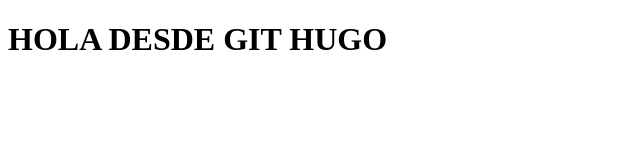
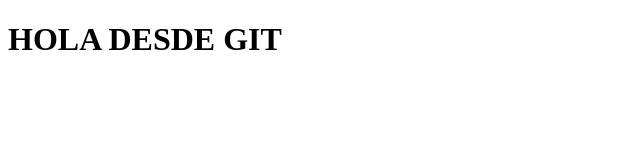
Before and after one commit to HugoCondor23/ambienteMatutino, a plain HTML site: page index.html in a window 1280 px wide. Shown: the whole page, without its empty margins (0-640 px from the left). Drawn offline with Linux system fonts and the light colour scheme.

Commit message:
Update index.html

```diff
--- a/index.html
+++ b/index.html
@@ -7,6 +7,6 @@
     <title>Repositorio</title>
 </head>
 <body>
-    <h1>HOLA DESDE GIT HUGO</h1>
+    <h1>HOLA DESDE GIT</h1>
 </body>
 </html>
```
